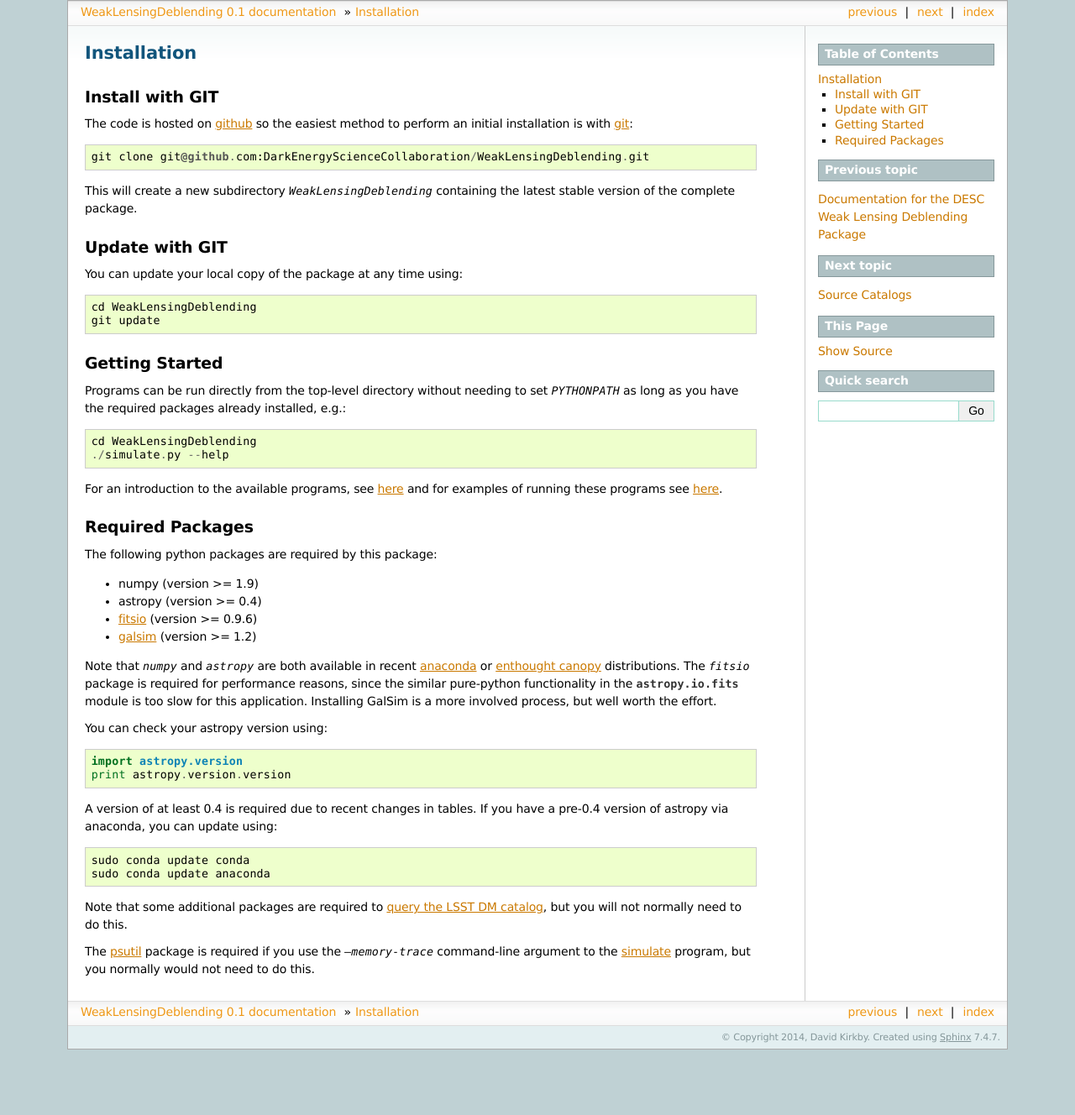
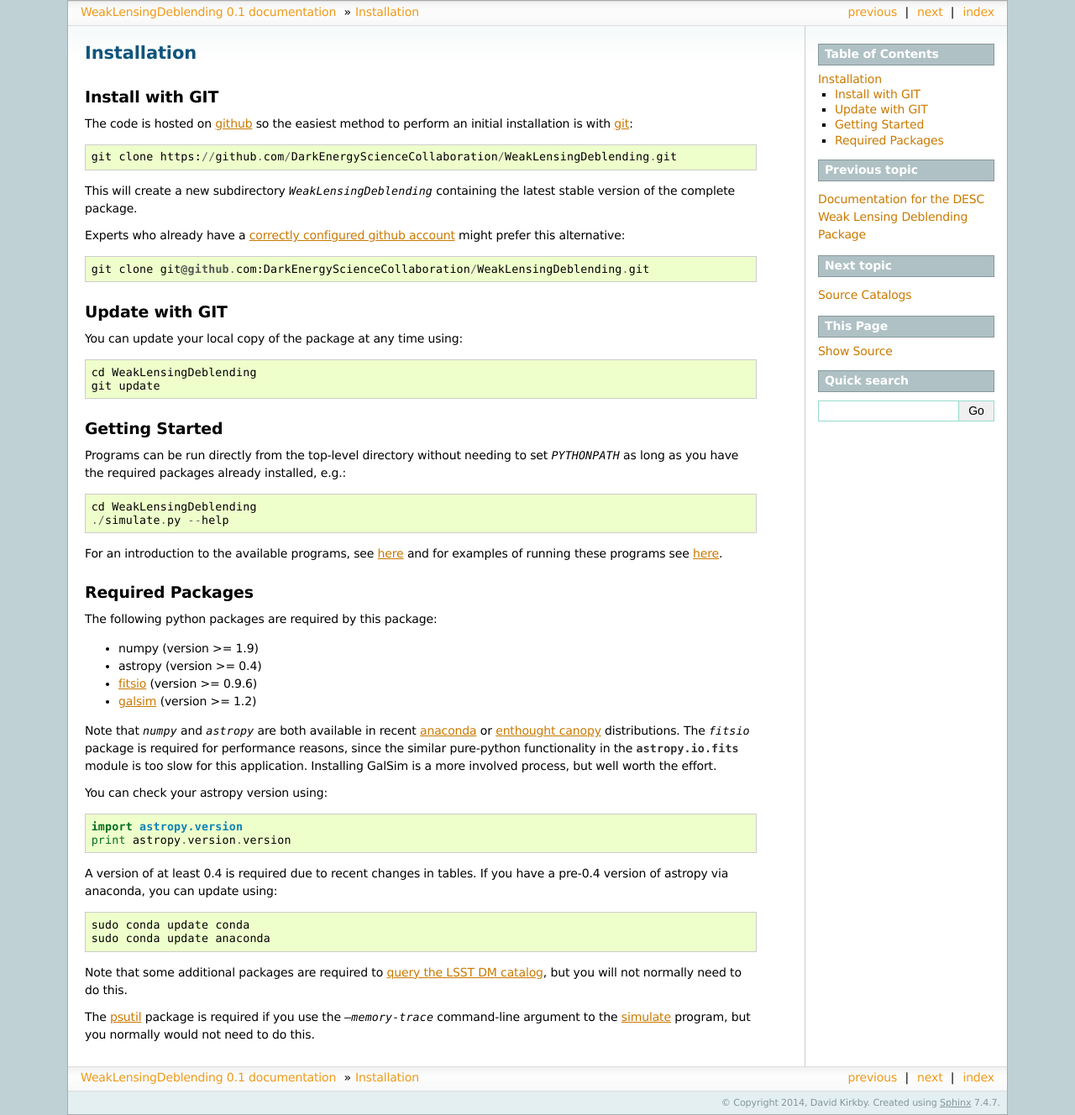
Before and after one commit to LSSTDESC/WeakLensingDeblending, a Sphinx documentation site: the page built from docs/install.rst, in a window 1280 px wide. Shown: the whole page at 84% size. Built offline with Sphinx 7.4.7, drawn with Linux system fonts in a browser that asks for light colours; before the commit the page ends 1250 px from its top, so only the background shows below that.

Commit message:
README, install doc updates

```diff
--- a/docs/install.rst
+++ b/docs/install.rst
@@ -6,9 +6,13 @@ Install with GIT
 
 The code is hosted on `github <https://github.com/DarkEnergyScienceCollaboration/WeakLensingDeblending>`_ so the easiest method to perform an initial installation is with `git <http://git-scm.com>`_::
 
-	git clone git@github.com:DarkEnergyScienceCollaboration/WeakLensingDeblending.git
+	git clone https://github.com/DarkEnergyScienceCollaboration/WeakLensingDeblending.git
 
 This will create a new subdirectory `WeakLensingDeblending` containing the latest stable version of the complete package.
+
+Experts who already have a `correctly configured github account <https://help.github.com/articles/which-remote-url-should-i-use/#cloning-with-ssh>`_ might prefer this alternative::
+
+	git clone git@github.com:DarkEnergyScienceCollaboration/WeakLensingDeblending.git
 
 Update with GIT
 ---------------
```
Also changed, not shown: README.md (+1 -1 lines).
